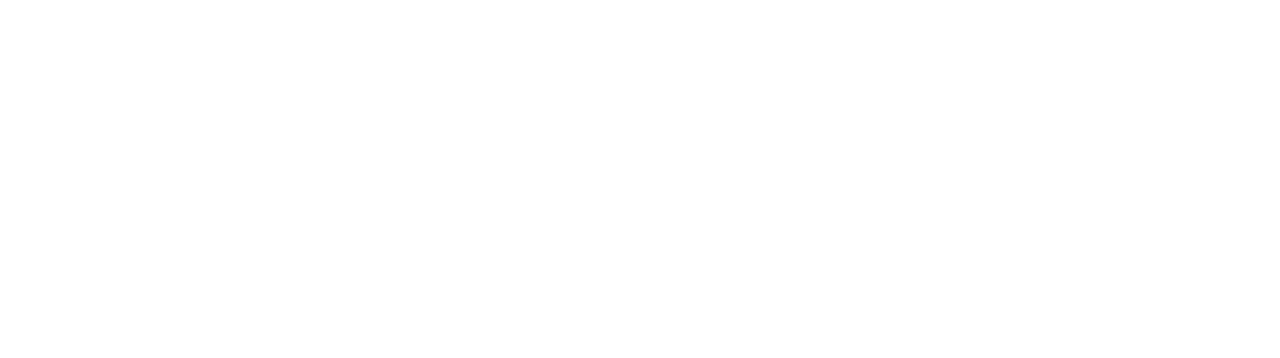
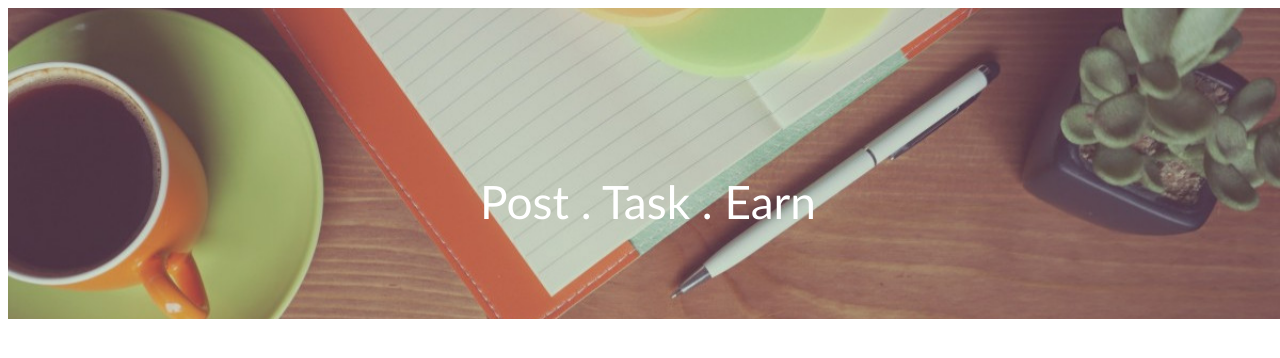
Before and after one commit to 2162045/Creative-Project, a plain HTML site: page e-Pon/index.html in a window 1280 px wide. Drawn offline with Linux system fonts and the light colour scheme.

Commit message:
Updated image of header for homepage

```diff
--- /dev/null
+++ b/e-Pon/css/style.css
@@ -0,0 +1,35 @@
+html {
+    max-width: 100%;
+    height: auto;
+    width: auto;
+}
+body {
+  height: auto;
+  width: 100%;
+}
+/*
+  color: #FFF;
+  margin: 0;
+  text-transform: uppercase;
+  font-size: 100%;
+  font-family: "Trebuchet MS";
+ */
+ #headTop{
+ 	background: url("../images/header-layout.jpg") no-repeat fixed;
+    top: 0;
+    left: 0;
+    z-index: -1;
+    -webkit-background-size: 100%;
+    -moz-background-size: 100%;
+    -o-background-size: 100%;
+    background-size: 100%;
+ }
+ .title{
+ 	color: #FFF;
+    margin: 0;
+	text-align: center;
+    font-size: 46px;
+    font-family: "Trebuchet MS";
+    padding-top: 13%;
+    padding-bottom: 7%;
+ }
--- a/e-Pon/index.html
+++ b/e-Pon/index.html
@@ -1,3 +1,19 @@
 <!DOCTYPE HTML>
 <html>
+	<head>
+		<meta charset="UTF-8">
+		<meta name="viewport" content="width=device-width,initial-scale=1,maximum-scale=1,user-scalable=no">
+		<meta http-equiv="X-UA-Compatible" content="IE=edge,chrome=1">
+		<meta name="HandheldFriendly" content="true">
+		<link rel="stylesheet" href="css/style.css">
+		<link rel="icon" href="images/e-Pon.ico">
+		<title>e-Pon</title>
+	</head>
+	<body>
+		<div id="headTop">
+			<div class="title">
+				Post . Task . Earn
+			</div>
+		</div>
+	</body>
 </html>
```
Also changed, not shown: e-Pon/images/e-Pon.ico (added), e-Pon/images/e-Pon.png (added), e-Pon/images/header-layout.jpg (added).
